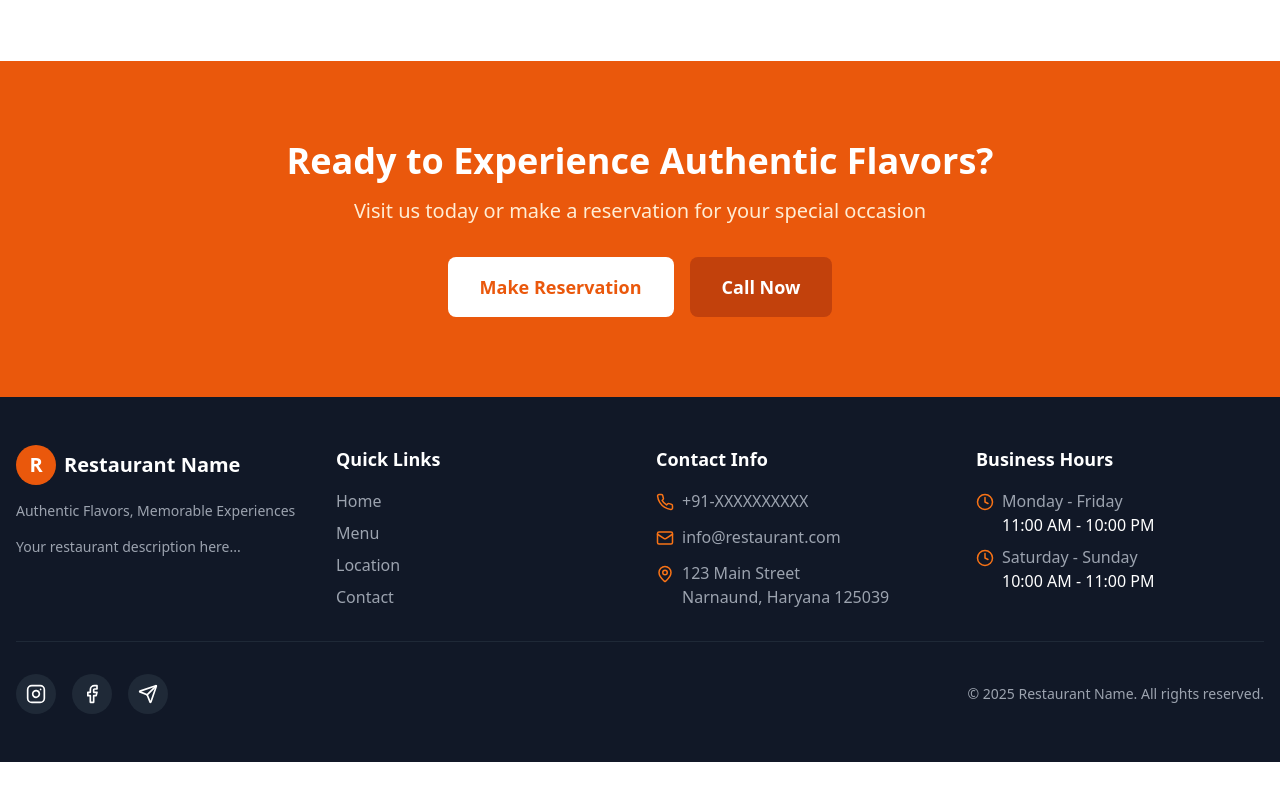
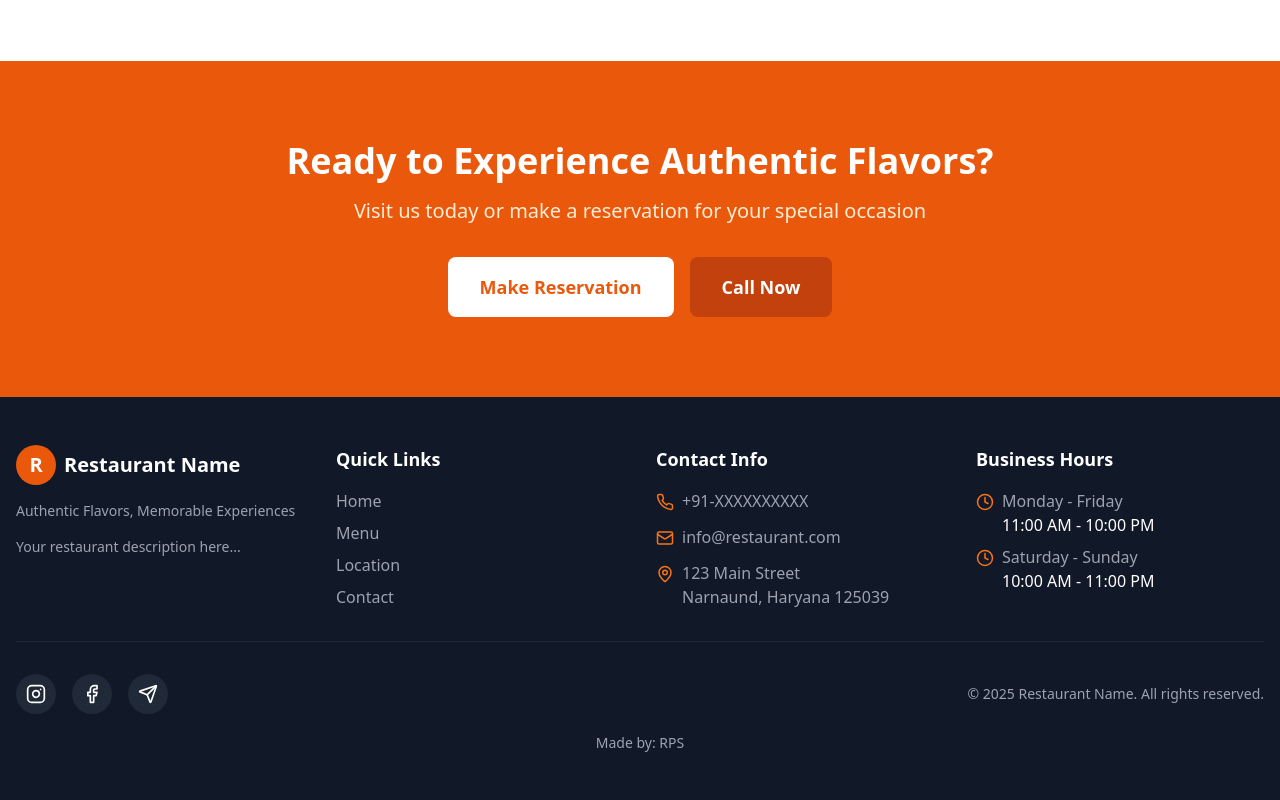
Before and after one commit to unknownfriend00007/restu-1, a React (Vite) app: page / in a window 1280 px wide. Shown: the part 2272-3072 px from the top of the page. Before the commit the page ends 3034 px from the top, so only its background shows below. Built offline with nearby package versions, Linux system fonts and the light colour scheme.

Commit message:
[dyad] Adding a 'Made by: RPS' link to the footer - wrote 1 file(s)

```diff
--- a/src/components/Footer.tsx
+++ b/src/components/Footer.tsx
@@ -141,6 +141,16 @@ const Footer = () => {
             </div>
           </div>
         </div>
+
+        {/* Made by RPS Link */}
+        <div className="mt-4 text-center">
+          <a
+            href="mailto:mail.rps.active@proton.me"
+            className="text-gray-400 text-sm hover:text-orange-500 transition-colors"
+          >
+            Made by: RPS
+          </a>
+        </div>
       </div>
     </footer>
   );
```
